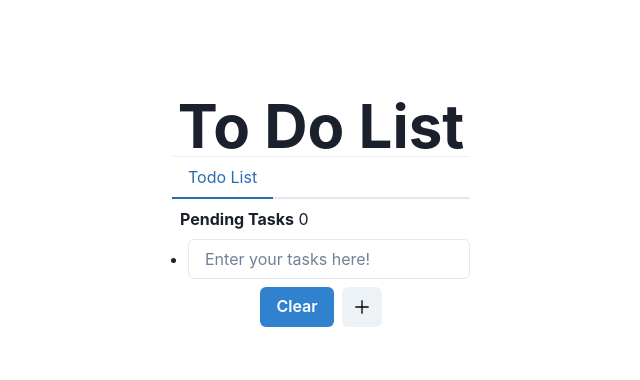
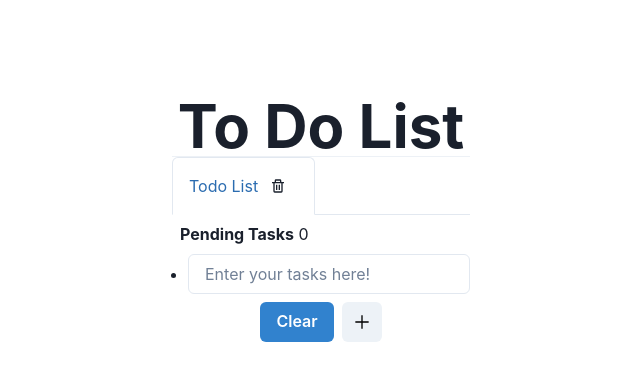
Before and after one commit to safegergis/react-todolist, a React (Create React App) app: page / in a window 1280 px wide. Shown: the top 380 px of the page, without its empty margins (319-959 px from the left). Built offline with nearby package versions, Linux system fonts and the light colour scheme.

Commit message:
finished list types feature

```diff
--- a/src/App.js
+++ b/src/App.js
@@ -19,7 +19,8 @@ import {
 function App() {
   const [input, setInput] = useState("");
   const [todoList, setTodoList] = useState([]);
-  const { list, setList } = useState(0);
+  const [list, setList] = useState();
+  const [listTypes, setListTypes] = useState([{ name: "Todo List", id: list }]);
 
   const handleClick = () => {
     if (input === "") {
@@ -32,7 +33,7 @@ function App() {
           id: id,
           task: input,
           complete: false,
-          list: setList(prev),
+          list: list,
         },
       ]);
       setInput("");
@@ -41,6 +42,7 @@ function App() {
 
   const callBackTodoList = (list) => setTodoList(list);
   const callBackList = (list) => setList(list);
+  const callBackListTypes = (list) => setListTypes(list);
   const handleClear = () => {
     setTodoList(todoList.filter((t) => t.id === todoList.id));
   };
@@ -58,7 +60,7 @@ function App() {
             To Do List
           </Heading>
           <Divider />
-          <ListTab callBackList={callBackList} lists={list} />
+          <ListTab callBackList={callBackList} listTypes={listTypes} callBackListTypes={callBackListTypes} callBackTodoList={callBackTodoList} todoList={todoList} />
           <Box m={2}>
             <b>Pending Tasks</b> {todoList.length}
           </Box>
@@ -73,7 +75,7 @@ function App() {
                 placeholder="Enter your tasks here!"
               />
             </ListItem>
-            <TodoList todoList={todoList} callBackList={callBackTodoList} />
+            <TodoList todoList={todoList} callBackList={callBackTodoList} listType={list} />
           </UnorderedList>
           <Box
             m={2}
@@ -85,7 +87,7 @@ function App() {
             <Button colorScheme="blue" mr={2} onClick={() => handleClear()}>
               Clear
             </Button>
-            <AddList />
+            <AddList callBackListTypes={callBackListTypes} listTypes={listTypes} />
           </Box>
         </Box>
       </Flex>
--- a/src/components/AddList.js
+++ b/src/components/AddList.js
@@ -15,9 +15,28 @@ import {
 } from "@chakra-ui/react";
 import { GrAdd } from "react-icons/gr";
 
-export default function AddList(callBackListTypes, listTypes) {
+export default function AddList({callBackListTypes, listTypes}) {
   const { isOpen, onOpen, onClose } = useDisclosure();
   const [input, setInput] = useState("");
+
+  const handleClick = () => {
+    if(input === "") {
+      alert("List name must not be empty")
+    } else {
+      const id = listTypes.length
+      callBackListTypes((prev) => [
+          ...prev,
+          {
+            name: input,
+            id: id
+          }
+        ]
+      )
+      setInput("")
+      onClose();
+    }
+
+  }
 
   return (
     <>
@@ -47,7 +66,7 @@ export default function AddList(callBackListTypes, listTypes) {
             </Center>
           </ModalBody>
           <ModalFooter>
-            <Button colorScheme="blue" mr={3}>
+            <Button colorScheme="blue" mr={3} onClick={handleClick}>
               Add
             </Button>
             <Button variant="ghost" onClick={onClose}>
--- a/src/components/ListTab.js
+++ b/src/components/ListTab.js
@@ -1,11 +1,19 @@
 import React, { useState } from "react";
-import { Tabs, TabList, TabPanels, Tab, TabPanel } from "@chakra-ui/react";
+import { Tabs, TabList, TabPanels, Tab, IconButton } from "@chakra-ui/react";
+import { BiTrash } from "react-icons/bi";
+function ListTab({callBackList, listTypes, callBackListTypes, callBackTodoList, todoList}) {
+  const handleTrash = (id) => {
+    if (listTypes.length > 1) {
+      let list = listTypes.filter((types) => types.id != id)
+      callBackListTypes(list)
+      let todo = todoList.filter((todos) => todos.list !== id)
+      callBackTodoList(todo)
+    } else (alert("You must have at least one list"))
 
-function ListTab(callBackList, list) {
-  const [listTypes, setListTypes] = useState([{ name: "Todo List", id: list }]);
-  const tabs = listTypes.map((lists) => <Tab>{lists.name}</Tab>);
+};
+  const tabs = listTypes.map((lists) => <Tab onClick={() => callBackList(lists.id)}>{lists.name} <IconButton onClick={() => handleTrash(lists.id)} p={0} variant="ghost" icon={<BiTrash  />}/></Tab>);
   return (
-    <Tabs>
+    <Tabs variant="enclosed">
       <TabList>{tabs}</TabList>
     </Tabs>
   );
--- a/src/components/TodoList.js
+++ b/src/components/TodoList.js
@@ -1,7 +1,7 @@
 import React from "react";
 import ListItems from "./ListItem";
 
-export default function TodoList({ todoList, callBackList }) {
+export default function TodoList({ todoList, callBackList, listType }) {
   const handleTrash = (id) => {
     let list = todoList.filter((todo) => todo.id !== id);
     callBackList(list);
@@ -17,7 +17,8 @@ export default function TodoList({ todoList, callBackList }) {
     callBackList(list);
   };
 
-  const listItems = todoList.map((todo) => (
+  const listItems = todoList.filter((todo) => todo.list == listType)
+                            .map((todo) => (
     <ListItems
       todo={todo}
       handleTrash={handleTrash}
```
